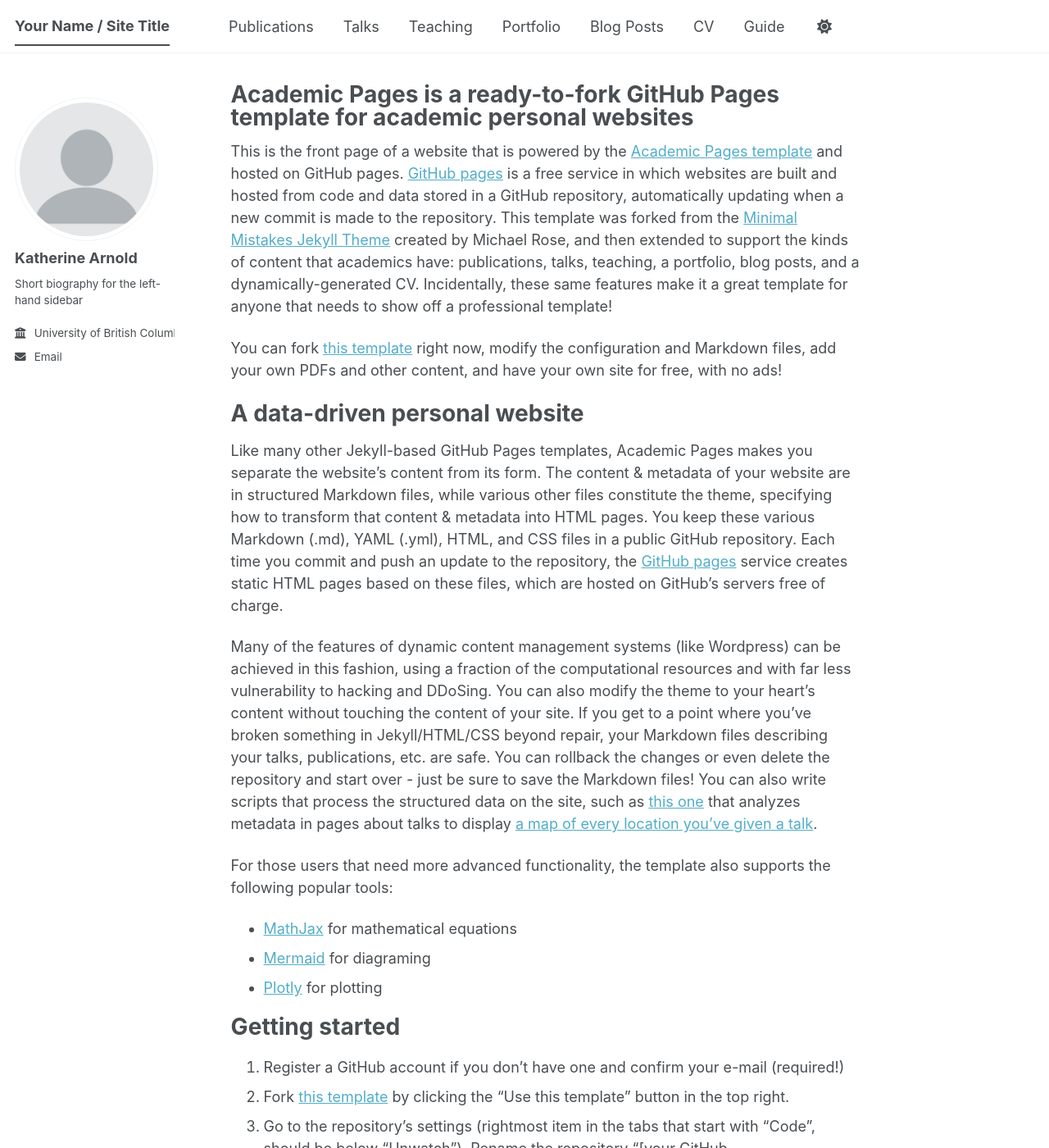
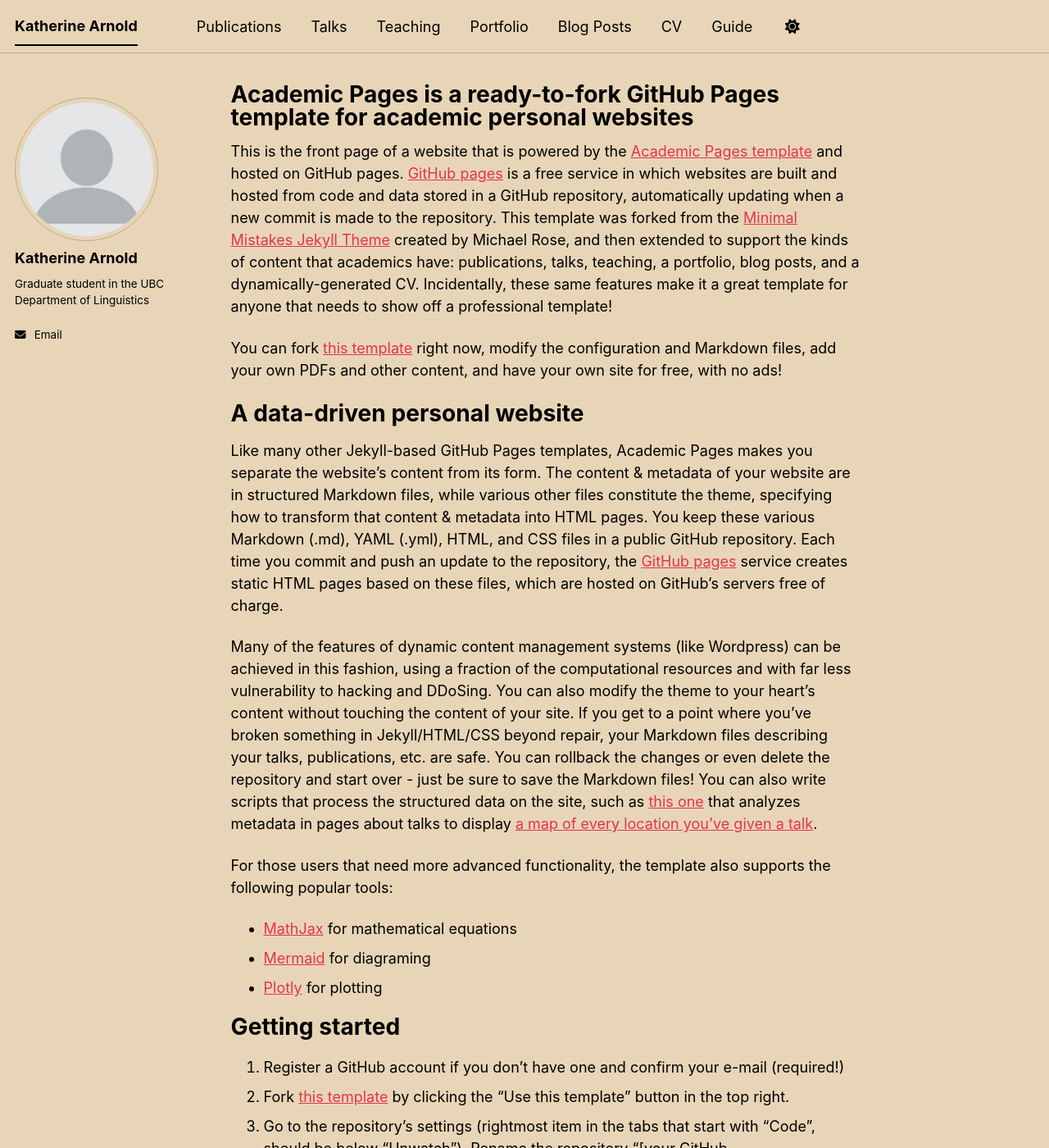
Before and after one commit to katherinearnold/katherinearnold.github.io, a Jekyll site: the page built from _pages/about.md, in a window 1280 px wide and 1400 px high. Shown: the whole window at 82% size. Built offline with Jekyll 4.4.1, drawn with Linux system fonts in a browser that asks for light colours; a script bundle is joined from its source files by our own code; library files that are not in the unit come from our copies; some of the changed text lies outside the part shown.

Commit message:
Update site theme and personal information

```diff
--- a/_config.yml
+++ b/_config.yml
@@ -8,10 +8,10 @@
 
 # Basic Site Settings
 locale                   : "en-US"
-site_theme               : "default" # The available themes options are "default", "air", "sunrise", "mint", "dirt" and "contrast"
-title                    : "Your Name / Site Title"
+site_theme               : "sunrise" # The available themes options are "default", "air", "sunrise", "mint", "dirt" and "contrast"
+title                    : "Katherine Arnold"
 title_separator          : "-"
-name                     : &name "Your Name"
+name                     : &name "Katherine Arnold"
 description              : &description "Your Name's academic portfolio"   # Update this with a general description of your site, this is the default if not overridden by a page
 url                      : https://katherinearnold.github.io # The base hostname & protocol for your site e.g. "https://[your GitHub username].github.io",
                                                            # or if you already have some other page hosted on Github then use "https://[your GitHub username].github.io/[Your Repo Name]"
@@ -26,9 +26,8 @@
   avatar           : "profile.png"
   name             : "Katherine Arnold"
   pronouns         : # example: "she/her"
-  bio              : "Short biography for the left-hand sidebar"
-  department       : "Department of Linguistics"
-  employer         : "University of British Columbia, Vancouver"
+  bio              : "Graduate student in the UBC Department of Linguistics"
+  employer         : #"University of British Columbia, Vancouver"
   uri              : # URL
   email            : "karnol03@student.ubc.ca"
 
```
